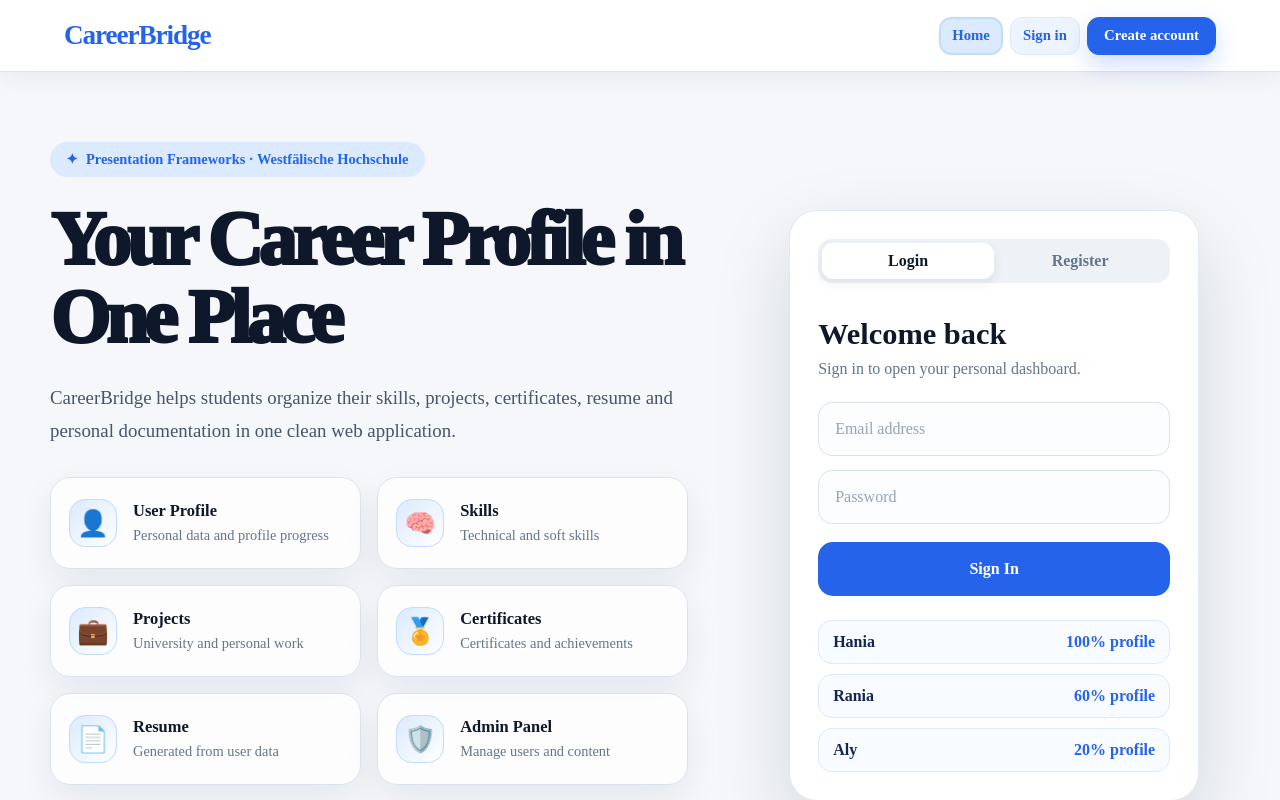
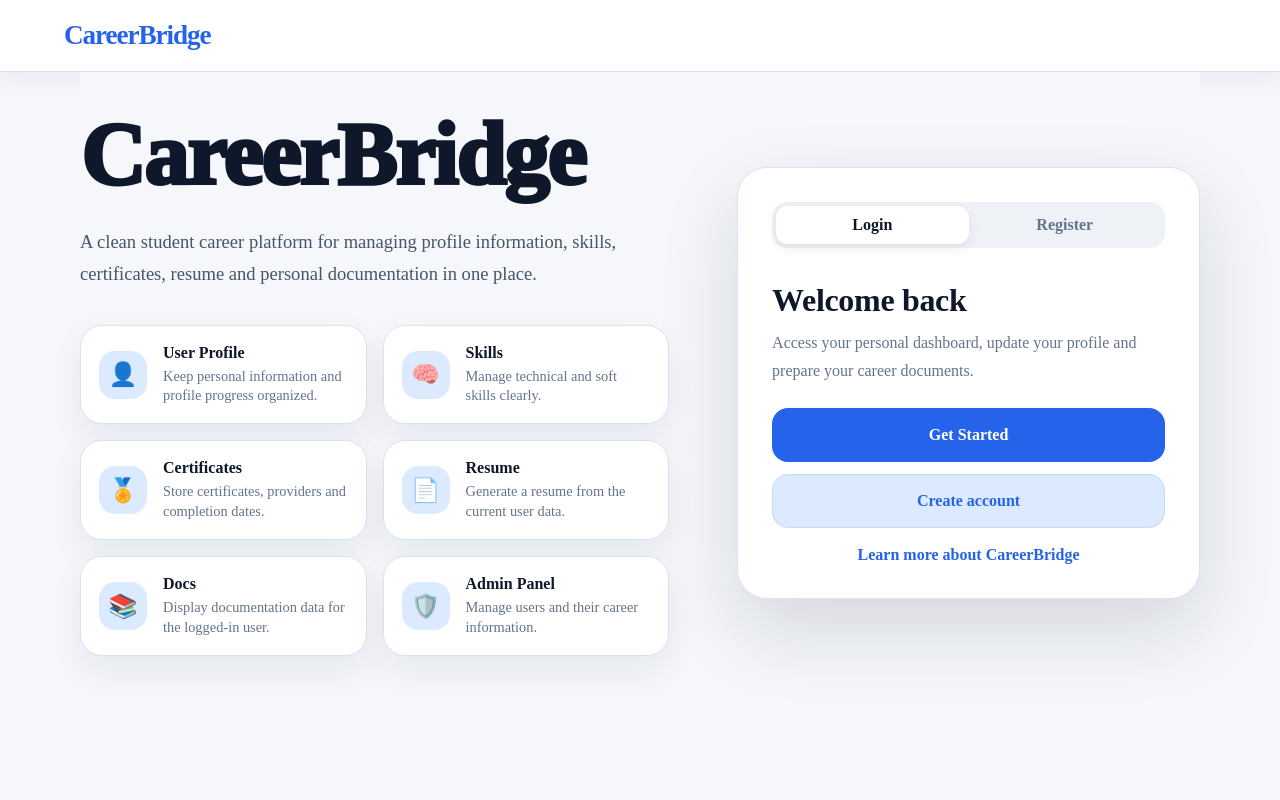
Before and after one commit to Raniaelsayed12/CareerBridge, a Vue app in the folder frontend/: page / in a window 1280 px wide. Shown: the top 800 px of the page. Built offline with nearby package versions, Linux system fonts and the light colour scheme.

Commit message:
Finalize home and navigation layout

```diff
--- a/frontend/src/App.vue
+++ b/frontend/src/App.vue
@@ -1,15 +1,10 @@
 <template>
   <div class="app-shell">
     <header class="navbar">
-      <RouterLink to="/" class="brand">
-        CareerBridge
-      </RouterLink>
+      <RouterLink to="/" class="brand">CareerBridge</RouterLink>
 
-      <nav class="nav-links">
-        <RouterLink to="/">Home</RouterLink>
-        <RouterLink to="/about">About</RouterLink>
-
-        <template v-if="isLoggedIn">
+      <!-- After login: full navigation -->
+      <nav v-if="userStore.isLoggedIn" class="nav-links">
         <RouterLink to="/dashboard">Dashboard</RouterLink>
         <RouterLink to="/skills">Skills</RouterLink>
         <RouterLink to="/projects">Projects</RouterLink>
@@ -17,22 +12,19 @@
         <RouterLink to="/resume">Resume</RouterLink>
         <RouterLink to="/docs">Docs</RouterLink>
         <RouterLink to="/profile">Profile</RouterLink>
-          <RouterLink v-if="isAdmin" to="/admin">Admin</RouterLink>
+        <RouterLink v-if="userStore.isAdmin" to="/admin">Admin</RouterLink>
 
         <div class="user-badge">
-            <strong>{{ currentUserName }}</strong>
-            <span>{{ currentUserEmail }}</span>
+          <strong>{{ userStore.user?.name || "User" }}</strong>
+          <span>{{ userStore.user?.email }}</span>
         </div>
 
-          <button class="logout-btn" @click="logout">
-            Logout
-          </button>
-        </template>
+        <button class="logout-btn" type="button" @click="logout">Logout</button>
+      </nav>
 
-        <template v-else>
-          <RouterLink to="/login" class="login-link">Sign in</RouterLink>
-          <RouterLink to="/register" class="register-link">Create account</RouterLink>
-        </template>
+      <!-- Before login: only Home link outside the Home page -->
+      <nav v-else-if="route.path !== '/'" class="guest-nav">
+        <RouterLink to="/">Home</RouterLink>
       </nav>
     </header>
 
@@ -41,159 +33,123 @@
 </template>
 
 <script setup>
-import { computed } from "vue";
-import { RouterLink, RouterView } from "vue-router";
+import { RouterLink, RouterView, useRouter, useRoute } from "vue-router";
 import { useUserStore } from "./stores/userStore";
 
+const router = useRouter();
+const route = useRoute();
 const userStore = useUserStore();
-
-const isLoggedIn = computed(() => !!userStore.user);
-const isAdmin = computed(() => userStore.user?.role === "admin");
-
-const currentUserName = computed(() => {
-  return (
-    userStore.user?.name ||
-    userStore.user?.fullName ||
-    userStore.user?.email ||
-    "User"
-  );
-});
-
-const currentUserEmail = computed(() => {
-  return userStore.user?.email || "";
-});
 
 function logout() {
   userStore.logout();
-  window.location.href = "/login";
+  router.push("/login");
 }
 </script>
 
 <style scoped>
 .app-shell {
   min-height: 100vh;
-  background: #f4f7fb;
+  background: #f5f7fb;
 }
 
 .navbar {
-  position: sticky;
-  top: 0;
-  z-index: 100;
-  min-height: 92px;
-  padding: 0.75rem 5.5%;
+  width: 100%;
+  min-height: 72px;
+  padding: 0.75rem 5%;
+  background: #ffffff;
+  border-bottom: 1px solid #dbe3ef;
+  box-shadow: 0 8px 24px rgba(15, 23, 42, 0.05);
   display: flex;
+  align-items: center;
   justify-content: space-between;
-  align-items: center;
-  gap: 1.2rem;
-  background: rgba(255, 255, 255, 0.96);
-  border-bottom: 1px solid #e5e7eb;
-  box-shadow: 0 12px 30px rgba(15, 23, 42, 0.06);
-  backdrop-filter: blur(14px);
+  gap: 1rem;
 }
 
 .brand {
+  color: #2563eb;
   font-size: 1.85rem;
   font-weight: 950;
-  color: #2563eb;
   text-decoration: none;
-  letter-spacing: -0.03em;
   white-space: nowrap;
 }
 
-.nav-links {
+.nav-links,
+.guest-nav {
   display: flex;
   align-items: center;
   justify-content: flex-end;
-  gap: 0.35rem;
+  gap: 0.45rem;
   flex-wrap: nowrap;
 }
 
-.nav-links a {
+.nav-links a,
+.guest-nav a {
+  min-height: 40px;
+  padding: 0.55rem 0.78rem;
+  border-radius: 13px;
   color: #0f172a;
+  font-size: 0.92rem;
+  font-weight: 800;
   text-decoration: none;
-  font-weight: 850;
-  font-size: 1.05rem;
-  padding: 0.7rem 0.85rem;
-  border-radius: 14px;
-  transition: 0.2s ease;
+  display: inline-flex;
+  align-items: center;
   white-space: nowrap;
 }
 
-.nav-links a:hover {
-  background: #eff6ff;
-  color: #1d4ed8;
-}
-
-.nav-links a.router-link-active {
-  background: #dbe4ff;
-  color: #1d4ed8;
-  box-shadow: inset 0 0 0 1px #c7d2fe;
-}
-
-.login-link {
-  background: #eff6ff;
-  color: #1d4ed8 !important;
-}
-
-.register-link {
-  background: linear-gradient(135deg, #2563eb, #4f46e5);
-  color: white !important;
-  box-shadow: 0 10px 24px rgba(37, 99, 235, 0.22);
+.nav-links a.router-link-active,
+.guest-nav a.router-link-active {
+  background: #dbeafe;
+  color: #2563eb;
+  border: 1px solid #bfdbfe;
 }
 
 .user-badge {
-  max-width: 185px;
-  padding: 0.5rem 0.75rem;
+  max-width: 155px;
+  min-height: 48px;
+  padding: 0.55rem 0.8rem;
   border-radius: 16px;
-  background: #f8fafc;
+  background: #f8fbff;
   border: 1px solid #dbe3ef;
-  line-height: 1.15;
-  box-shadow: 0 8px 18px rgba(15, 23, 42, 0.04);
+  overflow: hidden;
+  flex-shrink: 0;
 }
 
 .user-badge strong {
   display: block;
-  color: #0f172a;
-  font-size: 0.95rem;
-  font-weight: 950;
-  white-space: nowrap;
-  overflow: hidden;
-  text-overflow: ellipsis;
+  font-size: 0.9rem;
+  line-height: 1.1;
 }
 
 .user-badge span {
   display: block;
+  margin-top: 3px;
+  font-size: 0.72rem;
   color: #64748b;
-  font-size: 0.8rem;
-  margin-top: 0.15rem;
   white-space: nowrap;
   overflow: hidden;
   text-overflow: ellipsis;
 }
 
 .logout-btn {
-  border: none;
-  border-radius: 14px;
-  padding: 0.8rem 1.1rem;
+  min-height: 46px;
+  padding: 0.65rem 0.95rem;
+  border-radius: 15px;
   background: #fee2e2;
   color: #991b1b;
-  font-weight: 950;
+  border: none;
+  font-weight: 900;
   cursor: pointer;
   white-space: nowrap;
-  transition: 0.2s ease;
 }
 
-.logout-btn:hover {
-  background: #fecaca;
-}
-
-@media (max-width: 1150px) {
+@media (max-width: 1100px) {
   .navbar {
-    align-items: flex-start;
-    flex-direction: column;
+    flex-wrap: wrap;
+    padding: 0.75rem 3%;
   }
 
   .nav-links {
+    width: 100%;
     justify-content: flex-start;
     flex-wrap: wrap;
   }
--- a/frontend/src/views/Home.vue
+++ b/frontend/src/views/Home.vue
@@ -1,122 +1,82 @@
 <template>
-  <main class="cb-home-page">
-    <section class="cb-landing">
-      <div class="cb-left">
-        <span class="cb-pill">Presentation Frameworks · Westfälische Hochschule</span>
+  <main class="home-page">
+    <section class="home-layout">
+      <div class="home-content">
+        <h1>CareerBridge</h1>
 
-        <h1>Your Career Profile in One Place</h1>
-
-        <p class="cb-subtitle">
-          CareerBridge helps students organize their skills, projects, certificates,
-          resume and personal documentation in one clean web application.
+        <p class="lead">
+          A clean student career platform for managing profile information,
+          skills, certificates, resume and personal documentation in one place.
         </p>
 
-        <div class="cb-feature-grid">
-          <article class="cb-feature-card">
-            <div class="cb-icon">👤</div>
+        <div class="feature-grid">
+          <article>
+            <span>👤</span>
             <div>
               <h3>User Profile</h3>
-              <p>Personal data and profile progress</p>
+              <p>Keep personal information and profile progress organized.</p>
             </div>
           </article>
 
-          <article class="cb-feature-card">
-            <div class="cb-icon">🧠</div>
+          <article>
+            <span>🧠</span>
             <div>
               <h3>Skills</h3>
-              <p>Technical and soft skills</p>
+              <p>Manage technical and soft skills clearly.</p>
             </div>
           </article>
 
-          <article class="cb-feature-card">
-            <div class="cb-icon">💼</div>
+          <article>
+            <span>🏅</span>
             <div>
-              <h3>Projects</h3>
-              <p>University and personal work</p>
+              <h3>Certificates</h3>
+              <p>Store certificates, providers and completion dates.</p>
             </div>
           </article>
 
-          <article class="cb-feature-card">
-            <div class="cb-icon">🏅</div>
+          <article>
+            <span>📄</span>
             <div>
-              <h3>Certificates</h3>
-              <p>Certificates and achievements</p>
+              <h3>Resume</h3>
+              <p>Generate a resume from the current user data.</p>
             </div>
           </article>
 
-          <article class="cb-feature-card">
-            <div class="cb-icon">📄</div>
+          <article>
+            <span>📚</span>
             <div>
-              <h3>Resume</h3>
-              <p>Generated from user data</p>
+              <h3>Docs</h3>
+              <p>Display documentation data for the logged-in user.</p>
             </div>
           </article>
 
-          <article class="cb-feature-card">
-            <div class="cb-icon">🛡️</div>
+          <article>
+            <span>🛡️</span>
             <div>
               <h3>Admin Panel</h3>
-              <p>Manage users and content</p>
+              <p>Manage users and their career information.</p>
             </div>
           </article>
         </div>
-
-        <div class="cb-actions">
-          <RouterLink to="/login" class="cb-btn cb-primary">Get Started</RouterLink>
-          <RouterLink to="/about" class="cb-btn cb-secondary">Learn More</RouterLink>
-        </div>
       </div>
 
-      <div class="cb-right">
-        <div class="cb-login-preview">
-          <div class="cb-tabs">
-            <span class="active">Login</span>
-            <span>Register</span>
-          </div>
+      <aside class="welcome-card">
+        <div class="tabs">
+          <RouterLink to="/login">Login</RouterLink>
+          <RouterLink to="/register">Register</RouterLink>
+        </div>
 
-          <h2>Welcome back</h2>
-          <p>Sign in to open your personal dashboard.</p>
+        <h2>Welcome back</h2>
 
-          <div class="cb-input-preview">Email address</div>
-          <div class="cb-input-preview">Password</div>
+        <p>
+          Access your personal dashboard, update your profile and prepare your
+          career documents.
+        </p>
 
-          <RouterLink to="/login" class="cb-signin-preview">Sign In</RouterLink>
-
-          <div class="cb-demo-users">
-            <div>
-              <strong>Hania</strong>
-              <span>100% profile</span>
-            </div>
-            <div>
-              <strong>Rania</strong>
-              <span>60% profile</span>
-            </div>
-            <div>
-              <strong>Aly</strong>
-              <span>20% profile</span>
-            </div>
-          </div>
-        </div>
-      </div>
-    </section>
-
-    <section class="cb-bottom">
-      <article>
-        <strong>Vue 3</strong>
-        <span>Modern frontend</span>
-      </article>
-      <article>
-        <strong>Pinia</strong>
-        <span>State management</span>
-      </article>
-      <article>
-        <strong>Express</strong>
-        <span>Local backend API</span>
-      </article>
-      <article>
-        <strong>JSON DB</strong>
-        <span>local-db.json</span>
-      </article>
+        <RouterLink to="/login" class="primary-action">Get Started</RouterLink>
+        <RouterLink to="/register" class="secondary-action">Create account</RouterLink>
+        <RouterLink to="/about" class="about-action">Learn more about CareerBridge</RouterLink>
+      </aside>
     </section>
   </main>
 </template>
@@ -126,274 +86,172 @@ import { RouterLink } from "vue-router";
 </script>
 
 <style scoped>
-.cb-home-page {
-  width: min(1180px, calc(100% - 72px)) !important;
-  margin: 0 auto !important;
-  padding: 70px 0 80px !important;
+.home-page {
+  width: min(1160px, calc(100% - 64px));
+  margin: 0 auto;
+  padding: 76px 0 90px;
 }
 
-.cb-landing {
-  min-height: 620px;
+.home-layout {
   display: grid;
-  grid-template-columns: 1.15fr 0.85fr;
+  grid-template-columns: 1.12fr 0.88fr;
+  gap: 68px;
   align-items: center;
-  gap: 70px;
 }
 
-.cb-left {
+.home-content {
   max-width: 720px;
-}
-
-.cb-pill {
-  display: inline-flex;
-  align-items: center;
-  gap: 8px;
-  padding: 0.55rem 1rem;
-  border-radius: 999px;
-  background: #dbeafe;
-  color: #2563eb;
-  font-size: 0.9rem;
-  font-weight: 900;
-  margin-bottom: 24px;
-}
-
-.cb-pill::before {
-  content: "✦";
-  color: #2563eb;
 }
 
 h1 {
   margin: 0;
   color: #0f172a;
-  font-size: clamp(3.2rem, 6vw, 5.6rem);
-  line-height: 1.02;
-  letter-spacing: -0.06em;
+  font-size: clamp(4rem, 7vw, 6.2rem);
+  line-height: 1;
+  letter-spacing: -0.02em;
   font-weight: 950;
 }
 
-.cb-subtitle {
-  margin: 24px 0 30px;
+.lead {
+  max-width: 680px;
+  margin: 26px 0 34px;
   color: #475569;
-  font-size: 1.18rem;
+  font-size: 1.16rem;
   line-height: 1.75;
-  max-width: 650px;
 }
 
-.cb-feature-grid {
+.feature-grid {
   display: grid;
   grid-template-columns: repeat(2, minmax(230px, 1fr));
   gap: 16px;
-  margin: 30px 0 34px;
 }
 
-.cb-feature-card {
+.feature-grid article {
+  min-height: 96px;
+  padding: 18px;
+  border-radius: 22px;
+  background: #ffffff;
+  border: 1px solid #dbe3ef;
+  box-shadow: 0 14px 35px rgba(15, 23, 42, 0.07);
   display: flex;
+  gap: 16px;
   align-items: center;
-  gap: 16px;
-  min-height: 92px;
-  padding: 16px 18px;
-  background: rgba(255, 255, 255, 0.82);
-  border: 1px solid #dbe3ef;
-  border-radius: 20px;
-  box-shadow: 0 14px 35px rgba(15, 23, 42, 0.07);
 }
 
-.cb-icon {
+.feature-grid span {
   width: 48px;
   height: 48px;
   border-radius: 16px;
-  background: linear-gradient(135deg, #dbeafe, #ffffff);
+  background: #dbeafe;
   display: grid;
   place-items: center;
-  font-size: 1.6rem;
-  border: 1px solid #bfdbfe;
+  font-size: 1.45rem;
   flex-shrink: 0;
 }
 
-.cb-feature-card h3 {
+.feature-grid h3 {
   margin: 0 0 5px;
   color: #0f172a;
-  font-size: 1.03rem;
-  font-weight: 900;
+  font-size: 1rem;
 }
 
-.cb-feature-card p {
+.feature-grid p {
   margin: 0;
   color: #64748b;
   font-size: 0.9rem;
   line-height: 1.35;
 }
 
-.cb-actions {
-  display: flex;
-  gap: 14px;
-  flex-wrap: wrap;
+.welcome-card {
+  padding: 34px;
+  border-radius: 30px;
+  background: #ffffff;
+  border: 1px solid #dbe3ef;
+  box-shadow: 0 30px 80px rgba(15, 23, 42, 0.14);
 }
 
-.cb-btn {
-  min-height: 50px;
-  padding: 0.9rem 1.35rem;
-  border-radius: 16px;
-  font-weight: 900;
-  text-decoration: none;
-  display: inline-flex;
-  align-items: center;
-  justify-content: center;
+.tabs {
+  height: 46px;
+  padding: 4px;
+  margin-bottom: 34px;
+  border-radius: 15px;
+  background: #eef2f7;
+  display: grid;
+  grid-template-columns: 1fr 1fr;
 }
 
-.cb-primary {
+.tabs a {
+  display: grid;
+  place-items: center;
+  border-radius: 12px;
+  text-decoration: none;
+  color: #64748b;
+  font-weight: 900;
+}
+
+.tabs a:first-child {
+  background: #ffffff;
+  color: #0f172a;
+  box-shadow: 0 4px 12px rgba(15, 23, 42, 0.08);
+}
+
+.welcome-card h2 {
+  margin: 0 0 10px;
+  color: #0f172a;
+  font-size: 2rem;
+  letter-spacing: -0.01em;
+}
+
+.welcome-card p {
+  margin: 0 0 24px;
+  color: #64748b;
+  line-height: 1.7;
+}
+
+.primary-action,
+.secondary-action {
+  min-height: 54px;
+  border-radius: 16px;
+  display: grid;
+  place-items: center;
+  text-decoration: none;
+  font-weight: 900;
+  margin-bottom: 12px;
+}
+
+.primary-action {
   background: #2563eb;
   color: white;
-  box-shadow: 0 18px 35px rgba(37, 99, 235, 0.25);
 }
 
-.cb-secondary {
-  background: white;
+.secondary-action {
+  background: #dbeafe;
   color: #2563eb;
   border: 1px solid #bfdbfe;
 }
 
-.cb-right {
-  display: flex;
-  justify-content: center;
-}
-
-.cb-login-preview {
-  width: min(410px, 100%);
-  padding: 28px;
-  border-radius: 28px;
-  background: white;
-  border: 1px solid #e2e8f0;
-  box-shadow: 0 30px 80px rgba(15, 23, 42, 0.14);
-}
-
-.cb-tabs {
-  height: 44px;
-  background: #eef2f7;
-  border-radius: 14px;
-  display: grid;
-  grid-template-columns: 1fr 1fr;
-  padding: 4px;
-  margin-bottom: 34px;
-}
-
-.cb-tabs span {
-  display: grid;
-  place-items: center;
-  border-radius: 11px;
-  font-weight: 800;
-  color: #64748b;
-}
-
-.cb-tabs .active {
-  background: white;
-  color: #0f172a;
-  box-shadow: 0 4px 12px rgba(15, 23, 42, 0.08);
-}
-
-.cb-login-preview h2 {
-  margin: 0 0 8px;
-  font-size: 1.9rem;
-  color: #0f172a;
-}
-
-.cb-login-preview p {
-  margin: 0 0 24px;
-  color: #64748b;
-}
-
-.cb-input-preview {
-  height: 54px;
-  border: 1px solid #dbe3ef;
-  border-radius: 14px;
-  display: flex;
-  align-items: center;
-  padding: 0 16px;
-  color: #94a3b8;
-  margin-bottom: 14px;
-  background: #fbfdff;
-}
-
-.cb-signin-preview {
-  height: 54px;
-  border-radius: 15px;
-  background: #2563eb;
-  color: white;
-  font-weight: 900;
-  display: grid;
-  place-items: center;
+.about-action {
+  display: block;
+  margin-top: 18px;
+  text-align: center;
+  color: #2563eb;
+  font-weight: 850;
   text-decoration: none;
-  margin: 18px 0 24px;
-}
-
-.cb-demo-users {
-  display: grid;
-  gap: 10px;
-}
-
-.cb-demo-users div {
-  display: flex;
-  justify-content: space-between;
-  gap: 12px;
-  padding: 12px 14px;
-  border-radius: 14px;
-  background: #f8fbff;
-  border: 1px solid #dbeafe;
-}
-
-.cb-demo-users strong {
-  color: #14264f;
-}
-
-.cb-demo-users span {
-  color: #2563eb;
-  font-weight: 800;
-}
-
-.cb-bottom {
-  margin-top: 20px;
-  display: grid;
-  grid-template-columns: repeat(4, 1fr);
-  gap: 18px;
-}
-
-.cb-bottom article {
-  padding: 22px;
-  border-radius: 20px;
-  background: white;
-  border: 1px solid #dbe3ef;
-  box-shadow: 0 14px 35px rgba(15, 23, 42, 0.06);
-}
-
-.cb-bottom strong {
-  display: block;
-  color: #2563eb;
-  font-size: 1.25rem;
-  margin-bottom: 6px;
-}
-
-.cb-bottom span {
-  color: #64748b;
 }
 
 @media (max-width: 980px) {
-  .cb-home-page {
-    width: min(100% - 34px, 1180px) !important;
-    padding: 34px 0 60px !important;
+  .home-page {
+    width: min(100% - 32px, 1160px);
+    padding: 38px 0 60px;
   }
 
-  .cb-landing {
+  .home-layout {
     grid-template-columns: 1fr;
-    gap: 34px;
+    gap: 36px;
   }
 
-  .cb-feature-grid,
-  .cb-bottom {
+  .feature-grid {
     grid-template-columns: 1fr;
-  }
-
-  h1 {
-    font-size: 3rem;
   }
 }
 </style>
```
Lines whose indentation alone changed are shown as unchanged.
